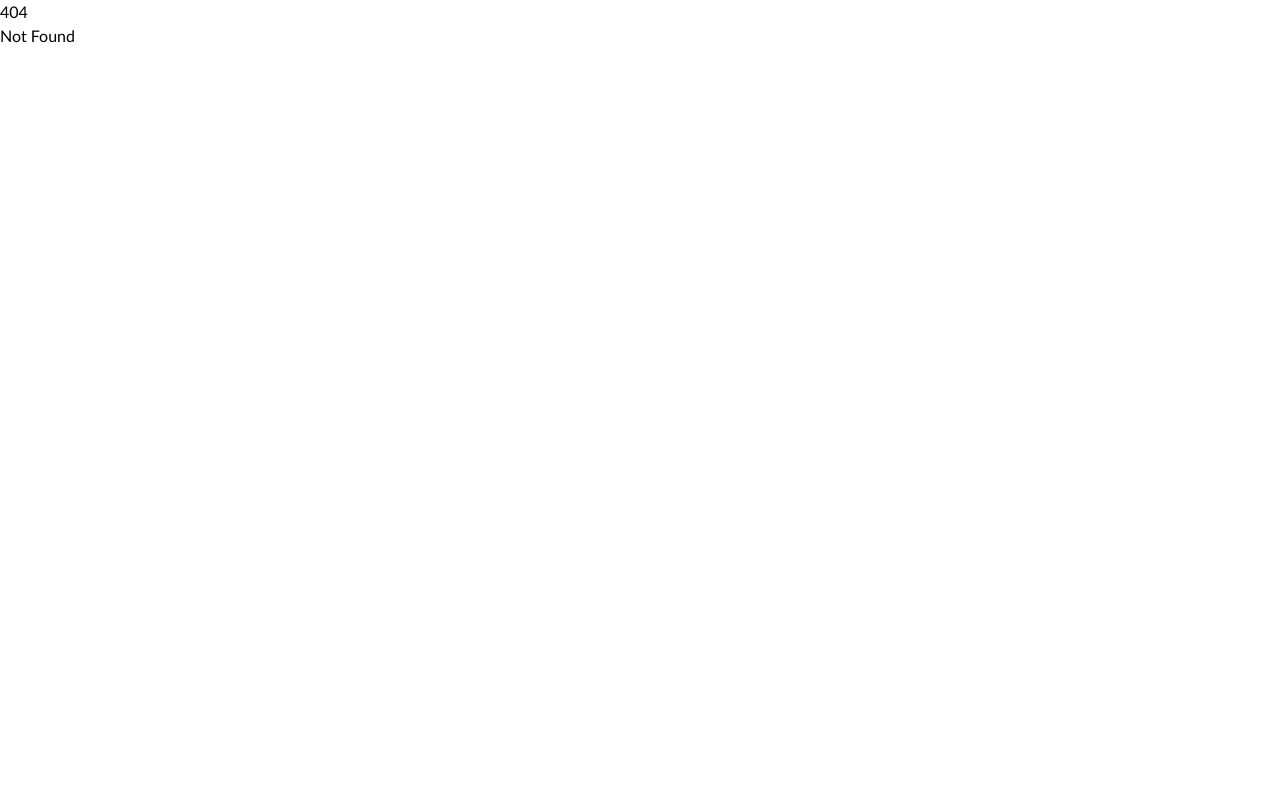
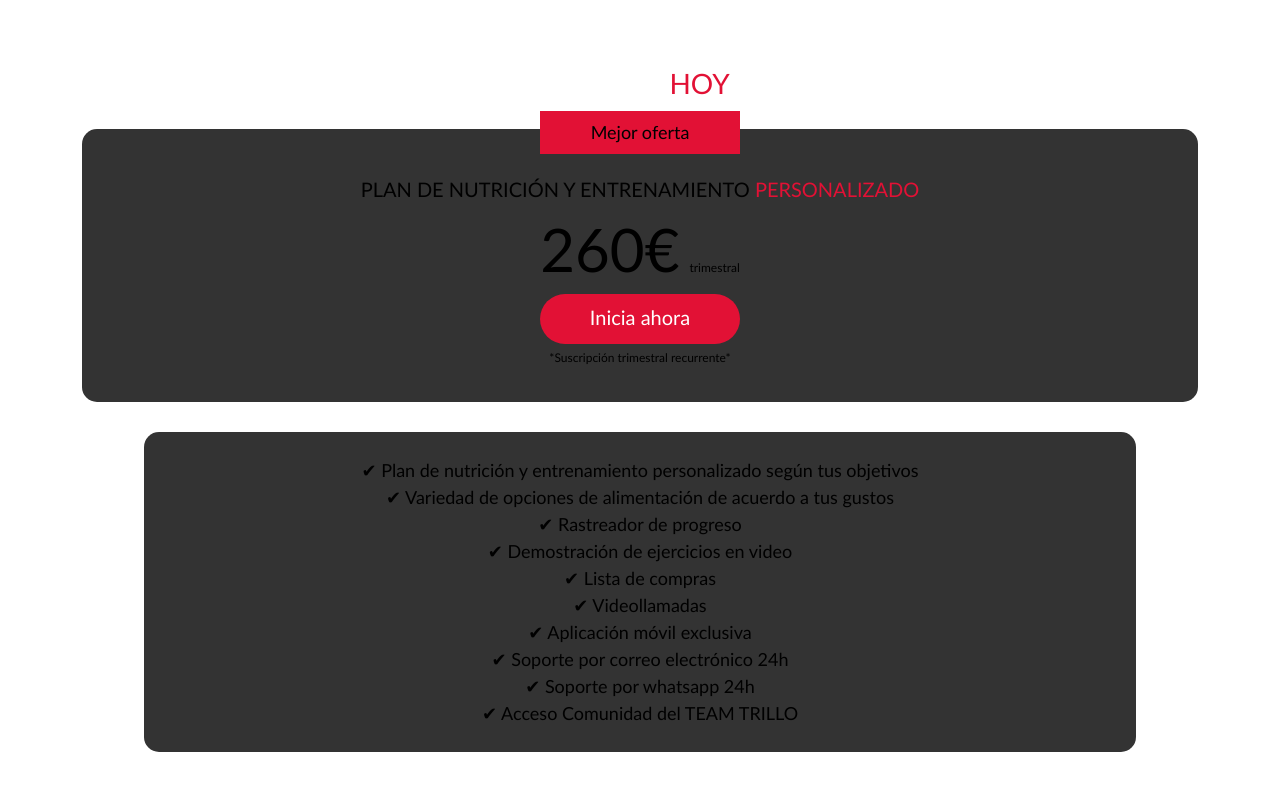
Before and after one commit to PabloReynaga/GymWebsite, a SvelteKit app: page /sections/oferta in a window 1280 px wide. Before the commit this address had no page. Shown: the top 790 px of the page. Built offline with nearby package versions, Linux system fonts and the light colour scheme.

Commit message:
preguntas frecuentes section

```diff
--- a/src/componets/button.svelte
+++ b/src/componets/button.svelte
@@ -1,26 +1,23 @@
 <script>
-export let buttonValue;
-export let img;
+export let text;
+export let width = undefined;
+export let height = undefined;
 
 
 </script>
 
-<main>
-    <button class="main-button">
-        <div class="button-container">
-            <p class="button-text">{buttonValue}</p>
-            <img class="iconWP" src={img} alt="img">
-        </div>
-    </button>
-</main>
+    <div class="main-button" style="height: {height}; width:{width}">
+        <button class="button-container" >
+            <p class="button-text">{text}</p>
+        </button>
+    </div>
 
 <style lang="scss">
+    @import '../variables.scss';
 .main-button {
-    display: block;
-    justify-content: center;
+    display: flex;
     font-size: 20px;
-    margin: auto;
-    margin-top: 25px;
+    margin-top: 10px;
     width: 250px;
     height: 50px;
     border: none;
@@ -30,57 +27,46 @@ export let img;
     cursor: pointer;
     position: relative;
     z-index: 0;
-}
-.main-button:before {
-    content: '';
-    background: linear-gradient(45deg, $primary,  $primary);
-    position: absolute;
-    top: -2px;
-    left:-2px;
-    background-size: 400%;
-    z-index: -1;
-    filter: blur(5px);
-    width: calc(100% + 4px);
-    height: calc(100% + 4px);
-    animation: glowing 20s linear infinite;
-    opacity: 0;
-    transition: opacity .3s ease-in-out;
+    margin: auto;
+
+
 }
 
 .main-button:active:after {
     background: transparent;
+   background-color: $bg-dark;
 
 }
-
-.main-button:hover:before {
-    opacity: 1;
-}
-
 .main-button:after {
     z-index: -1;
     content: '';
     position: absolute;
     width: 100%;
     height: 100%;
-    background: #111;
+    background: $primary;
     left: 0;
     top: 0;
+    border-radius: 100px;
 
 }
 .button-container{
     display: flex;
     justify-content: center;
+    text-align: center;
+    width: 100%;
+    height: auto;
+    transform: translateY(15%);
+
+
+
+
+
 
 }
 .button-text{
-    margin-left: 25px;
-}
-.iconWP{
-    height: 30px;
-    float: right;
-    margin-left: 10px;
-    display: flex;
-    justify-content: center;
+
+    text-align: center;
 }
 
+
 </style>
--- a/src/routes/+page.svelte
+++ b/src/routes/+page.svelte
@@ -1,8 +1,11 @@
 <script>
 import Home from './..//routes/sections/home/+page.svelte'
-import Contact from '..//routes/sections/beneficios/+page.svelte'
-import About from '../routes/sections/queObtienes/+page.svelte'
-import Vlog from '../routes/sections/alimentacion/+page.svelte'
+import Beneficios from '..//routes/sections/beneficios/+page.svelte'
+import QueObtienes from '../routes/sections/queObtienes/+page.svelte'
+import Alimentacion from '../routes/sections/alimentacion/+page.svelte'
+import MiHistoria from '../routes/sections/miHistoria/+page.svelte/'
+import Oferta from '../routes/sections/oferta/+page.svelte/'
+import Preguntas from '../routes/sections/preguntas/+page.svelte/'
 import icon from '$lib/icon/main-icon.png'
 import MenuResponsive from '../componets/menuResponsive.svelte';
 import './../index.css'
@@ -86,25 +89,34 @@ setInterval(()=>{
     </section>
 
     <section id="about">
-        <About/>
+        <QueObtienes/>
     </section>
 
     <section id="vlog">
-        <Vlog/>
+        <Alimentacion/>
     </section>
 
     <section id="contact" >
-        <Contact/>
+        <Beneficios/>
     </section>
 
-    <div class="focus-lost">
+    <section id="" >
+        <MiHistoria/>
+    </section>
 
+    <section id="" >
+        <Oferta/>
+    </section>
 
-    </div>
+    <section id="" >
+        <Preguntas/>
+    </section>
+
 
 </body>
 
 <style lang="scss">
+    @import '../variables.scss';
 
 .footer{
     font-size: 10px;
--- a/src/routes/sections/beneficios/+page.svelte
+++ b/src/routes/sections/beneficios/+page.svelte
@@ -12,7 +12,7 @@
 
 <div class="main-container">
     <div class="title-container">
-        <p class="title">Beneficios exclusivos</p>
+        <p class="title">Beneficios <span style="color: #e21135;">exclusivos</span></p>
     </div>
 
     <div class="bonus-info-container">
@@ -48,6 +48,7 @@
             border = "none"
             ></InfoCard>
 
+
     </div>
 
 </div>
@@ -66,7 +67,7 @@
     font-size: 25px;
     text-align: center;
     text-transform: uppercase;
-    color: $primary;
+
     margin-bottom: 10px;
 
 }
--- a/src/routes/sections/home/+page.svelte
+++ b/src/routes/sections/home/+page.svelte
@@ -22,7 +22,7 @@ onMount(()=>{
         <p class="phase-title">Sé el primero en<span class="phase-title">cambiar la dirección de tu vida.</span></p>
         <div class="button-container " >
             <a href="https://wa.me/34695193268?text=Hola!%20Quiero%20empezar!">
-                <Button buttonValue="Comienza ahora!" img={Logo} ></Button>
+                <Button text="Comienza ahora!"></Button>
             </a>
     </div>
     </div>
--- /dev/null
+++ b/src/routes/sections/miHistoria/+page.svelte
@@ -0,0 +1,45 @@
+<script>
+
+</script>
+<div class="main-container">
+    <div class="title-container">
+        <h1 class="title">Esta es mi historia...</h1>
+    </div>
+    <div class="text-container">
+        <p class="text">
+            Lorem ipsum dolor sit amet consectetur, adipisicing elit. Eum ducimus id excepturi, vero, illum maxime modi dolor at voluptatibus molestias hic repellat, ipsum doloremque voluptate laudantium vel fugiat aliquid suscipit.
+            Lorem ipsum dolor sit amet consectetur, adipisicing elit. Ut illum totam quae dolorum quaerat commodi suscipit beatae officiis laboriosam pariatur. Similique debitis, possimus nemo velit dolore accusantium ex perferendis doloribus.
+            Lorem ipsum, dolor sit amet consectetur adipisicing elit. Maxime quos quam reiciendis nobis a perferendis, porro quidem sequi voluptatibus facere temporibus sed voluptates quia labore optio soluta, maiores minima placeat?
+        </p>
+    </div>
+</div>
+<style lang="scss">
+    @import '../../../variables.scss';
+    .main-container{
+        width: 100%;
+        height: auto;
+        text-align: center;
+        padding-top: 20px;
+
+    }
+
+    .title{
+    font-size: 25px;
+    text-align: center;
+    text-transform: uppercase;
+    color: $bg-bright;
+    margin-bottom: 10px;
+    }
+    .text{
+        font-size: 18px;
+        text-align: center;
+        color: $bg-bright;
+        margin-bottom: 10px;
+        font-weight: lighter;
+
+    }
+    .text-container{
+        padding: 25px;
+    }
+
+</style>
--- /dev/null
+++ b/src/routes/sections/oferta/+page.svelte
@@ -0,0 +1,100 @@
+<script>
+    import Button from './../../../componets/button.svelte'
+
+</script>
+<div class="main-container">
+    <div class="title-container">
+        <h1 class="title">Inicia tu cambio <span style="color: #e21135;">Hoy</span></h1>
+    </div>
+
+    <div class="card-container">
+        <div class="mejor-oferta-container"><p style="font-size: 18px;">Mejor oferta</p></div>
+      <p class="subtitle">PLAN DE NUTRICIÓN Y ENTRENAMIENTO <span style="color:#e21135 ;">PERSONALIZADO</span></p>
+        <p class="price">260€<span style="font-size: 12px; margin-left: 10px;">trimestral</span></p>
+        <Button text={"Inicia ahora"} width={"200px"}></Button>
+        <p style="font-size: 12px; margin-top: 5px">*Suscripción trimestral recurrente*</p>
+    </div>
+    <div class="info-container">
+        <p class="item">✔ Plan de nutrición y entrenamiento personalizado según tus objetivos</p>
+        <p class="item">✔ Variedad de opciones de alimentación de acuerdo a tus gustos</p>
+        <p class="item">✔ Rastreador de progreso</p>
+        <p class="item">✔ Demostración de ejercicios en video</p>
+        <p class="item">✔ Lista de compras</p>
+        <p class="item">✔ Videollamadas</p>
+        <p class="item">✔ Aplicación móvil exclusiva</p>
+        <p class="item">✔ Soporte por correo electrónico 24h</p>
+        <p class="item">✔ Soporte por whatsapp 24h</p>
+        <p class="item">✔ Acceso Comunidad del TEAM TRILLO</p>
+    </div>
+</div>
+<style lang="scss">
+    @import '../../../variables.scss';
+    .main-container{
+        width: 100%;
+        height: auto;
+        text-align: center;
+        padding: 20px;
+
+    }
+    .title-container{
+       max-width: 200px;
+       display: flex;
+       margin: auto;
+    }
+    .title{
+    font-size: 28px;
+    text-align: center;
+    text-transform: uppercase;
+    color: $bg-bright;
+    margin-bottom: 25px;
+
+    }
+    .text-container{
+        padding: 25px;
+    }
+    .card-container{
+        display: block;
+        width: 90%;
+        height: auto;
+        margin: auto;
+        background-color:#333 ;
+        border-radius: 15px;
+        padding: 35px;
+    }
+    .subtitle{
+        font-size: 20px;
+        padding-left: 20px;
+        padding-right:20px;
+        padding-top: 20px;
+
+    }
+    .price{
+        font-size: 60px;
+
+    }
+    .info-container{
+        width: 80%;
+        height: auto;
+        margin: auto;
+        margin-top: 30px;
+        background-color: #333;
+        border-radius: 15px;
+        padding: 25px;
+    }
+    .item{
+        font-size: 18px;
+    }
+    .mejor-oferta-container{
+        position: relative;
+        background-color: $primary;
+        padding: 15px;
+        padding-top: 8px;
+        padding-bottom: 8px;
+        margin: auto;
+        margin-top: -53px;
+        width: 200px;
+
+
+
+    }
+</style>
--- /dev/null
+++ b/src/routes/sections/preguntas/+page.svelte
@@ -0,0 +1,94 @@
+<script>
+import { onMount} from 'svelte'
+
+let svg = "<svg class='svg' xmlns='http://www.w3.org/2000/svg' height='45px' width='45px' viewBox='0 0 640 1792' style='background-color:inherit !important' fill='currentColor'> <path fill='inherit' d='M595 960q0 13-10 23l-466 466q-10 10-23 10t-23-10l-50-50q-10-10-10-23t10-23l393-393-393-393q-10-10-10-23t10-23l50-50q10-10 23-10t23 10l466 466q10 10 10 23z'></path> </svg>"
+let buttonElements = [];
+
+let preguntas = [ "¿Cómo recibo mi programa?","¿Es este un programa basado en suscripción?",
+"¿El programa está disponible en todo el mundo?","¿Puedo hacer el plan en casa?"
+,"Reembolsos y devoluciones.","¿Cómo cancelo?",
+"Soy nuevo en el gimnasio, ¿es bueno para principiantes?","¿Todos los meses son iguales?"
+]
+
+onMount(()=>{
+    buttonElements.forEach(button =>{
+        button.innerHTML = svg;
+    })
+})
+
+function handleClick(){
+
+}
+
+</script>
+
+<div class="main-container">
+    <div class="title-container">
+        <h1 class="title">Preguntas frecuentes</h1>
+    </div>
+    <div class="preguntas-all-container">
+    {#each preguntas as pregunta, i}
+    <div class="pregunta-container">
+        <button class="button" bind:this={buttonElements[i]} on:click={handleClick}></button>
+        <p class="pregunta">{pregunta}</p>
+    </div>
+
+
+
+    {/each}
+    </div>
+</div>
+
+<style lang="scss">
+    @import '../../../variables.scss';
+    .main-container{
+        background-color: $bg-dark;
+
+    }
+    .title-container{
+        width: 150px;
+        justify-content: center;
+        height: 100%;
+        margin: auto;
+
+
+    }
+    .title{
+        display: block;
+        color: $bg-bright;
+        font-size: 25px;
+        justify-content: center;
+        margin: auto;
+        text-align: center;
+        padding-top: 25px;
+
+    }
+    .pregunta{
+        font-size:18px ;
+        font-weight: lighter;
+        text-align: left;
+        transform: translateY(20%);
+    }
+    .button{
+        width: 45px;
+        height: auto;
+
+    }
+    .pregunta-container{
+        display: flex;
+        width: 100%;
+        margin-top: 20px;
+
+    }
+    .preguntas-all-container{
+        display: flex;
+        width: 100%;
+        height: auto;
+        flex-wrap: wrap;
+        padding: 40px;
+
+    }
+    .svg{
+        background-color: red;
+    }
+</style>
```
Also changed, not shown: src/routes/miHistoria/+page.svelte (deleted).
